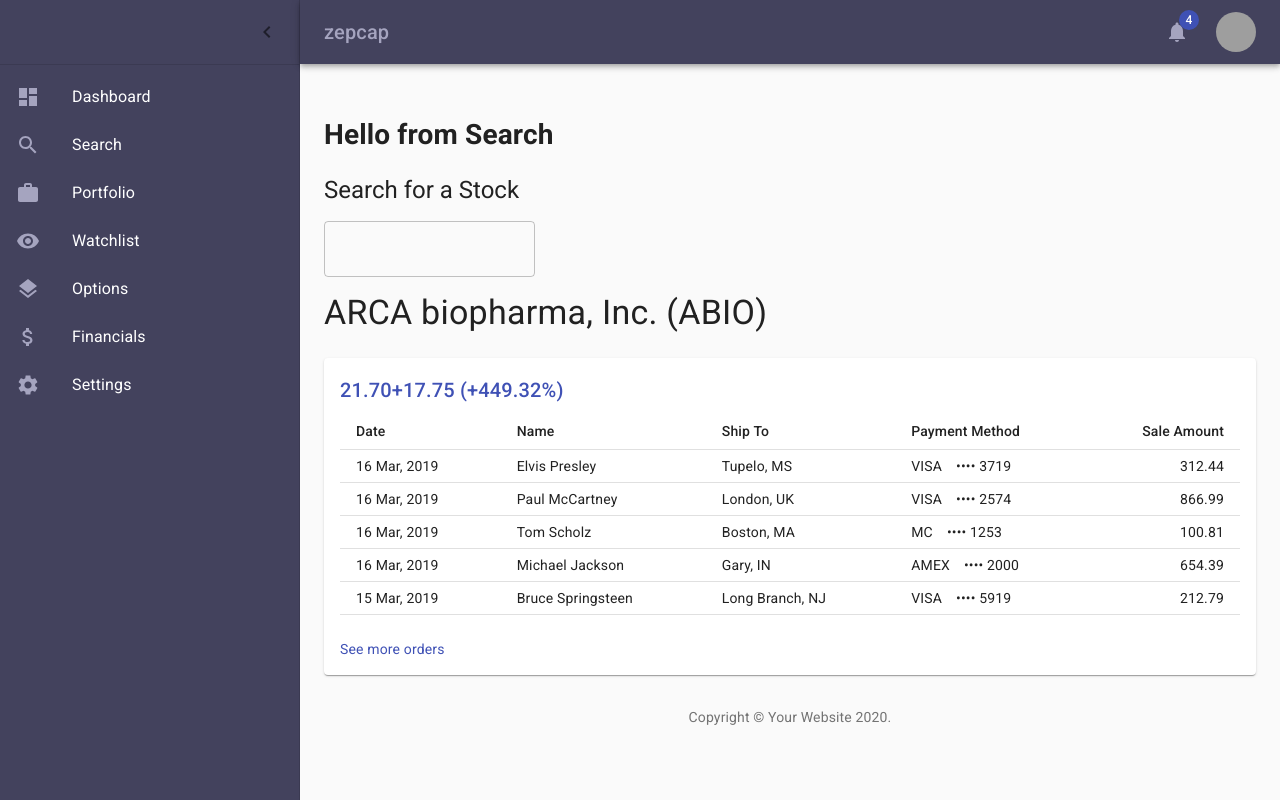
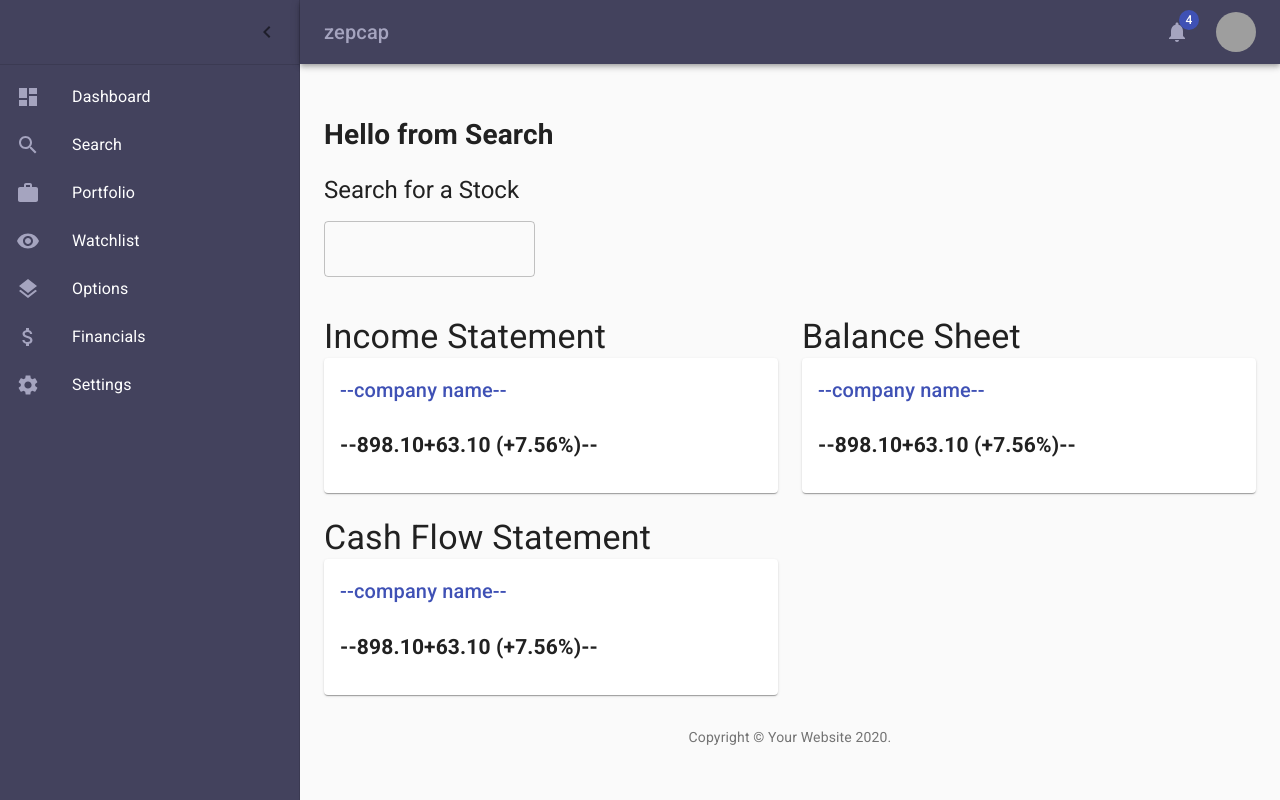
Before and after one commit to Alejandro-Fuste/final-project, a React (Create React App) app in the folder client/: page /search in a window 1280 px wide. Built offline with nearby package versions, Linux system fonts and the light colour scheme; grey boxes are pictures that could not be loaded.

Commit message:
started adding mock data

```diff
--- a/client/src/components/Dashboard/Dashboard.js
+++ b/client/src/components/Dashboard/Dashboard.js
@@ -1,4 +1,4 @@
-import React from 'react';
+import React, { useState } from 'react';
 import clsx from 'clsx';
 import { makeStyles } from '@material-ui/core/styles';
 import CssBaseline from '@material-ui/core/CssBaseline';
@@ -21,7 +21,8 @@ import NotificationsIcon from '@material-ui/icons/Notifications';
 import MainListItems  from './listItems';
 import Orders from './Orders';
 import Avatar from '@material-ui/core/Avatar';
-import {TextField} from "@material-ui/core";
+import { TextField } from "@material-ui/core";
+import API from '../../utils/API';
 
 import { Switch, Route } from 'react-router-dom';
 import Search from "../pages/Search";
@@ -130,14 +131,24 @@ const useStyles = makeStyles((theme) => ({
 
 export default function Dashboard() {
     const classes = useStyles();
-    const [open, setOpen] = React.useState(true);
+    const [open, setOpen] = useState(true);
+    const [ searchStock, setSearchStock ] = useState('AAPL');
+
     const handleDrawerOpen = () => {
         setOpen(true);
     };
     const handleDrawerClose = () => {
         setOpen(false);
     };
-    // const fixedHeightPaper = clsx(classes.paper, classes.fixedHeight);
+
+    const handleSearchStock = (e) => {
+        e.preventDefault();
+        API.getStock(e.target.value)
+            .then(res => {
+                console.log(res.data);
+            })
+            .catch(err => console.log(err));
+    }
 
     return (
         <div className={classes.root}>
@@ -202,12 +213,28 @@ export default function Dashboard() {
                     <Grid container spacing={3}>
                         {/* Chart */}
                         <Grid item xs={12} md={8} lg={9}>
-                           <TextField style={{ margin: '15px 0px' }} variant='outlined' />
-
-                            <Typography variant='h4'>ARCA biopharma, Inc. (ABIO)</Typography>
+                           <form onSubmit={handleSearchStock}>
+                               <TextField
+                                   style={{ margin: '15px 0px' }}
+                                   variant='outlined'
+                               />
+                           </form>
                         </Grid>
                         {/* Recent Orders */}
-                        <Grid item xs={12}>
+                        <Grid item xs={6}>
+                            <Typography variant='h4'>Income Statement</Typography>
+                            <Paper className={classes.paper}>
+                                <Orders />
+                            </Paper>
+                        </Grid>
+                        <Grid item xs={6}>
+                            <Typography variant='h4'>Balance Sheet</Typography>
+                            <Paper className={classes.paper}>
+                                <Orders />
+                            </Paper>
+                        </Grid>
+                        <Grid item xs={6}>
+                            <Typography variant='h4'>Cash Flow Statement</Typography>
                             <Paper className={classes.paper}>
                                 <Orders />
                             </Paper>
--- a/client/src/components/Dashboard/Orders.js
+++ b/client/src/components/Dashboard/Orders.js
@@ -1,11 +1,6 @@
 import React from 'react';
 import Link from '@material-ui/core/Link';
 import { makeStyles } from '@material-ui/core/styles';
-import Table from '@material-ui/core/Table';
-import TableBody from '@material-ui/core/TableBody';
-import TableCell from '@material-ui/core/TableCell';
-import TableHead from '@material-ui/core/TableHead';
-import TableRow from '@material-ui/core/TableRow';
 import Title from './Title';
 
 // Generate Order Data
@@ -35,34 +30,8 @@ export default function Orders() {
     const classes = useStyles();
     return (
         <React.Fragment>
-            <Title>21.70+17.75 (+449.32%)</Title>
-            <Table size="small">
-                <TableHead>
-                    <TableRow>
-                        <TableCell>Date</TableCell>
-                        <TableCell>Name</TableCell>
-                        <TableCell>Ship To</TableCell>
-                        <TableCell>Payment Method</TableCell>
-                        <TableCell align="right">Sale Amount</TableCell>
-                    </TableRow>
-                </TableHead>
-                <TableBody>
-                    {rows.map((row) => (
-                        <TableRow key={row.id}>
-                            <TableCell>{row.date}</TableCell>
-                            <TableCell>{row.name}</TableCell>
-                            <TableCell>{row.shipTo}</TableCell>
-                            <TableCell>{row.paymentMethod}</TableCell>
-                            <TableCell align="right">{row.amount}</TableCell>
-                        </TableRow>
-                    ))}
-                </TableBody>
-            </Table>
-            <div className={classes.seeMore}>
-                <Link color="primary" href="#" onClick={preventDefault}>
-                    See more orders
-                </Link>
-            </div>
+            <Title>--company name--</Title>
+            <h2>--898.10+63.10 (+7.56%)--</h2>
         </React.Fragment>
     );
 }
```
